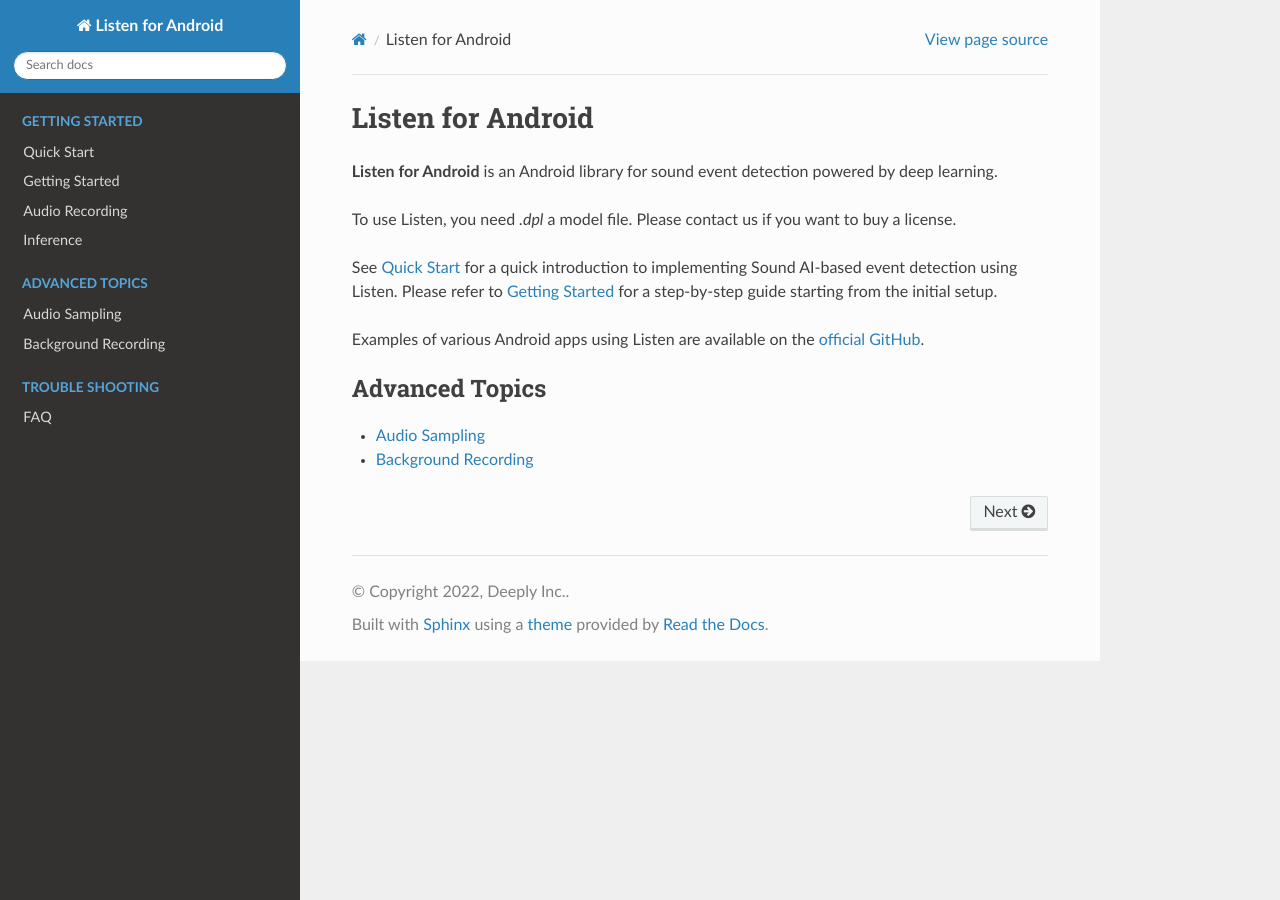
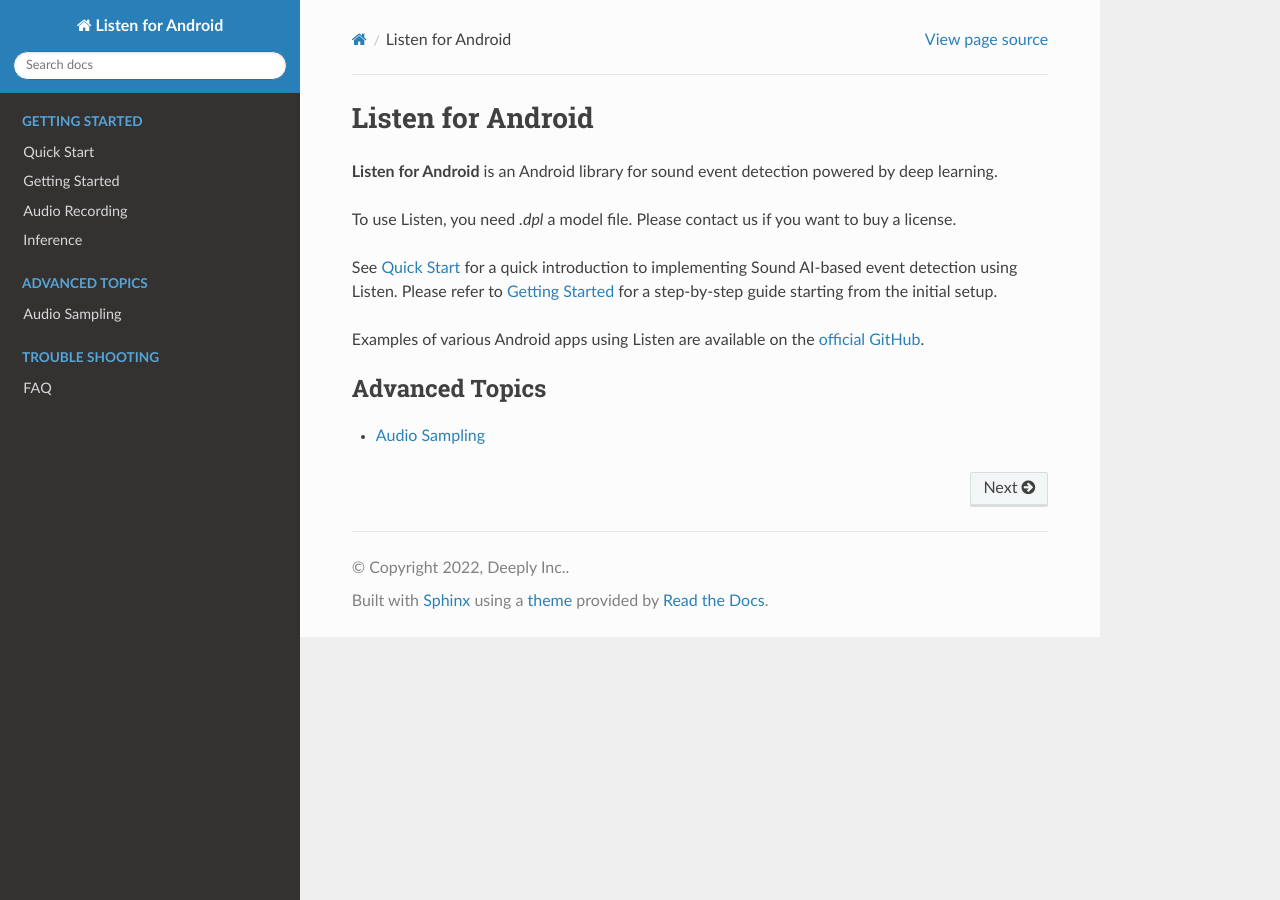
Before and after one commit to deeplyinc/listen-sdk-android-samples, a Sphinx documentation site: the page built from docs/index.rst, in a window 1280 px wide. Built offline with Sphinx 7.4.7 and the Read the Docs theme 2.0.0, drawn with Linux system fonts in a browser that asks for light colours.

Commit message:
docs: remove Background Recording from advanced topic menu

```diff
--- a/docs/index.rst
+++ b/docs/index.rst
@@ -28,7 +28,6 @@
    :caption: Advanced Topics
 
    contents/advanced-topics/audio-sampling
-   contents/advanced-topics/background-recording
 
 .. toctree::
    :maxdepth: 1
```
